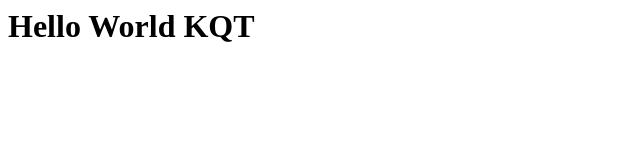
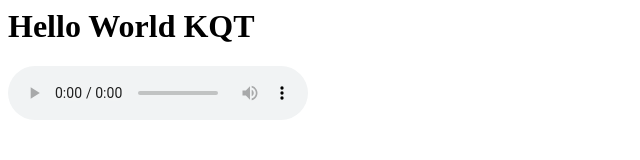
Before and after one commit to 0rdinaryy/0rdinaryy.github.io, a plain HTML site: page index.html in a window 1280 px wide. Shown: the whole page, without its empty margins (0-640 px from the left). Drawn offline with Linux system fonts and the light colour scheme.

Commit message:
add files

```diff
--- a/index.html
+++ b/index.html
@@ -1 +1,2 @@
 <h1>Hello World KQT</h1>
+<audio src="富士山下.m4a" controls></audio>
```
Also changed, not shown: 1 other file.
